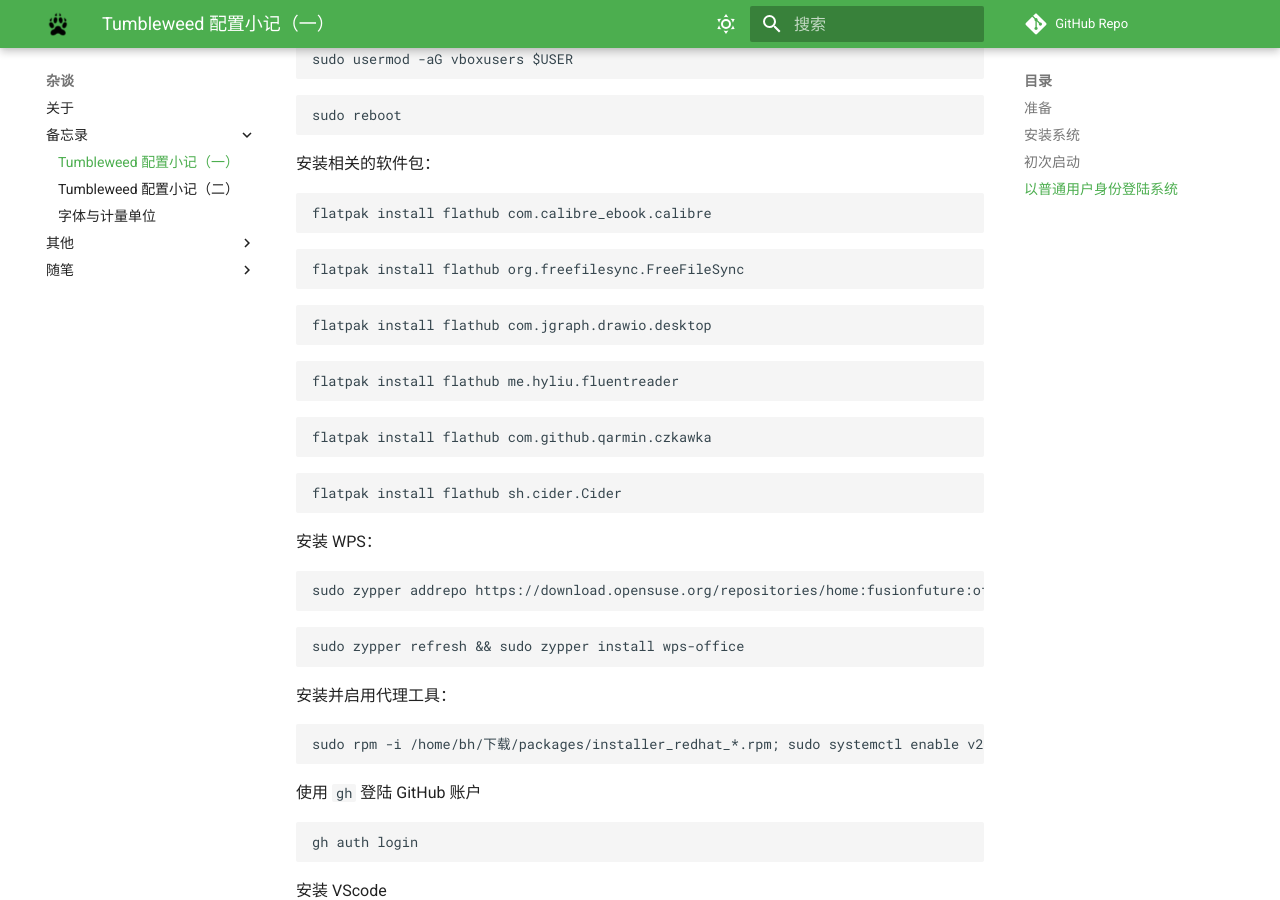
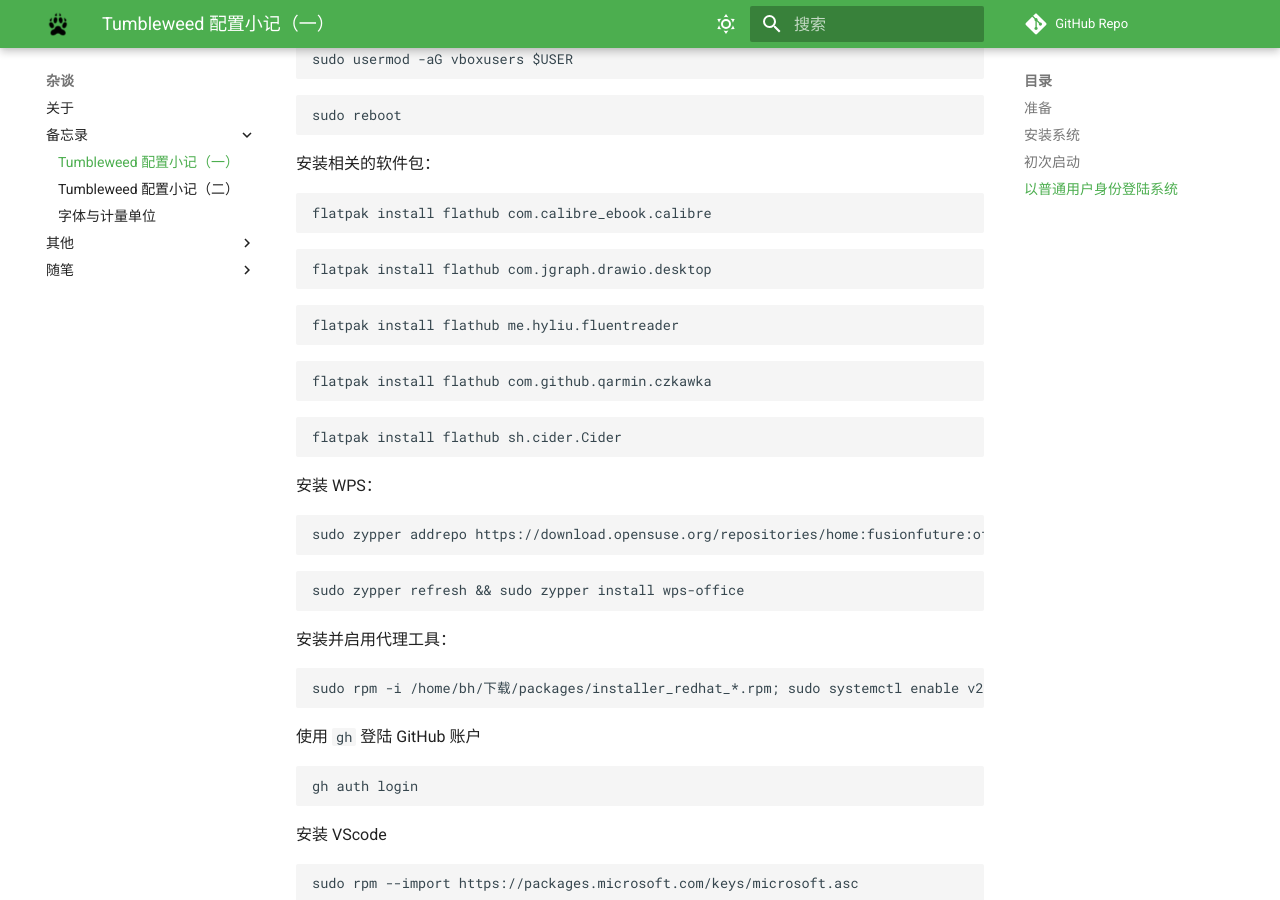
Before and after one commit to Hanjingxue-Boling/Whiteboard, an MkDocs documentation site: the page built from docs/essay/memo/opensuse.md, in a window 1280 px wide and 900 px high, scrolled down 4703 px. Built offline with MkDocs 1.6.1 and Material for MkDocs 9.7.7, drawn with Linux system fonts in a browser that asks for light colours; comment, search, counter and statistics services are not loaded.

Commit message:
patch-01

````diff
--- a/docs/essay/memo/opensuse.md
+++ b/docs/essay/memo/opensuse.md
@@ -196,9 +196,6 @@
 flatpak install flathub com.calibre_ebook.calibre
 ```
 ```
-flatpak install flathub org.freefilesync.FreeFileSync
-```
-```
 flatpak install flathub com.jgraph.drawio.desktop
 ```
 ```
````
